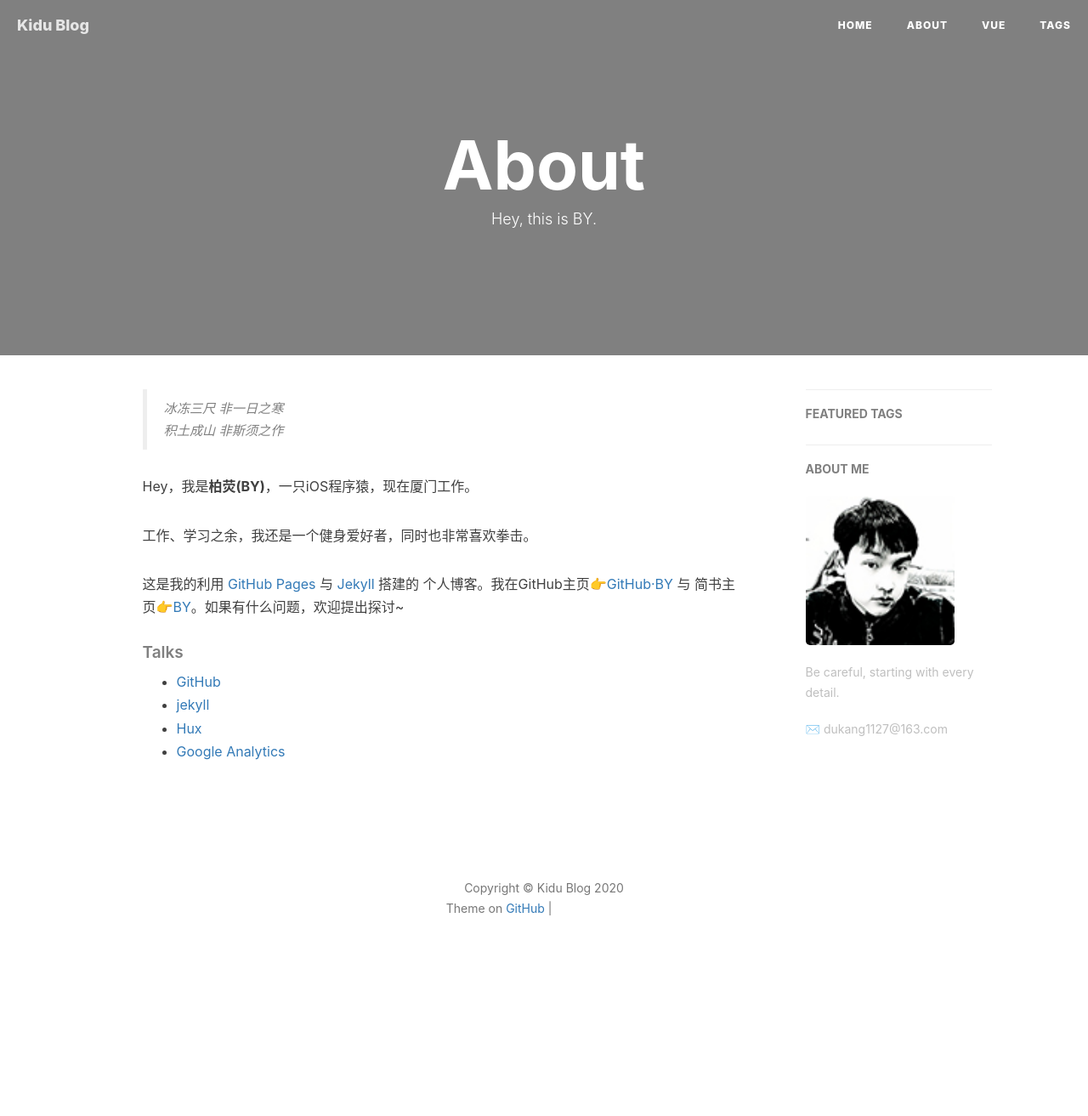
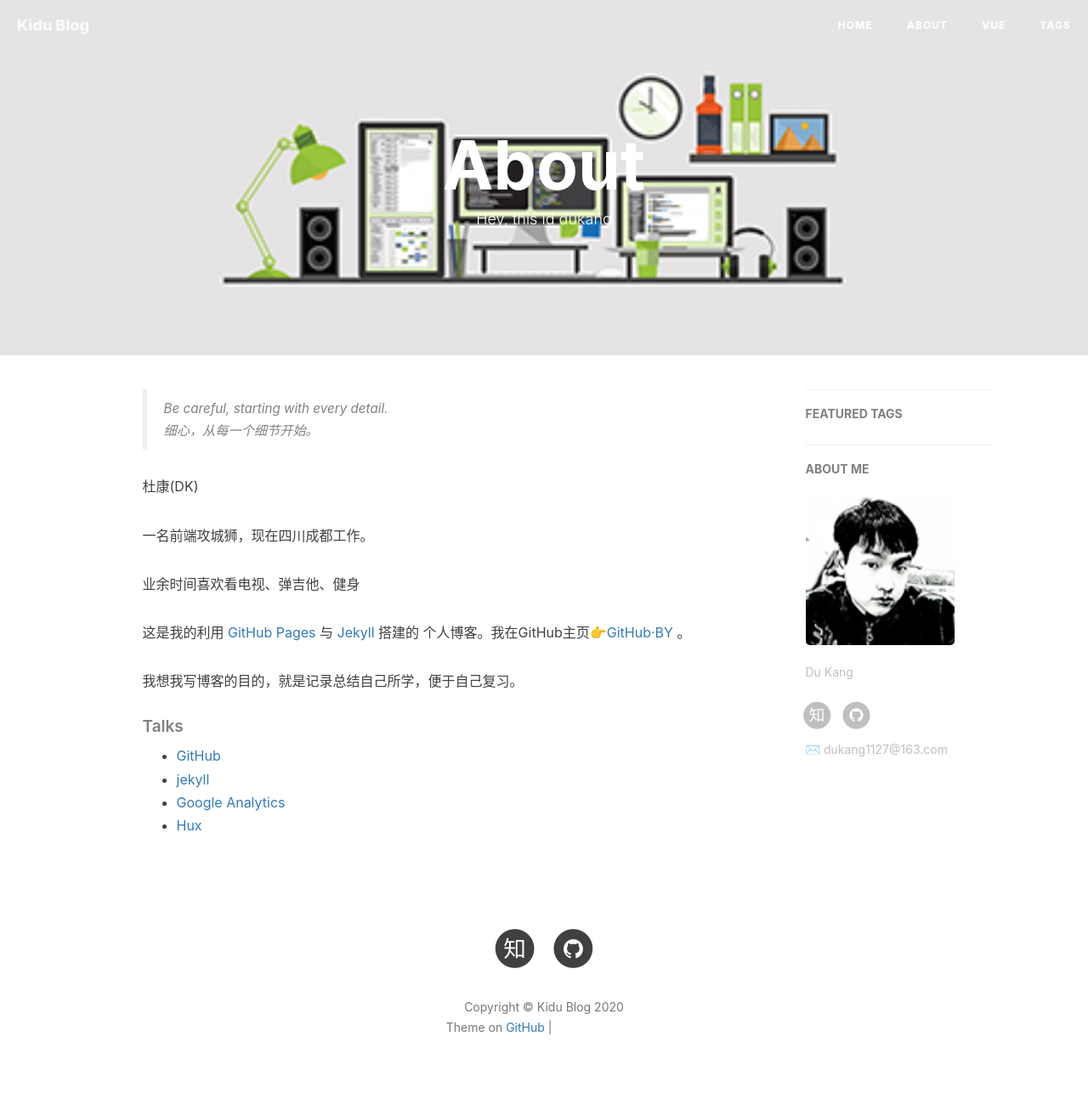
Before and after one commit to KAngJoin/KAngJoin.github.io, a Jekyll site: the page built from about.html, in a window 1280 px wide. Shown: the whole page at 85% size. Built offline with Jekyll 4.4.1, drawn with Linux system fonts in a browser that asks for light colours; nearby versions of some CDN libraries; comment, search, counter and statistics services are not loaded; before the commit the page ends 1173 px from its top, so only the background shows below that; grey boxes are pictures that could not be loaded.

Commit message:
about me

```diff
--- a/_config.yml
+++ b/_config.yml
@@ -11,17 +11,17 @@ github_repo: "https://github.com/kangjoin/kangjoin.github.io.git" # you code rep
 
 # Sidebar settings
 sidebar: true # whether or not using Sidebar.
-sidebar-about-description: "Be careful, starting with every detail." #细心，从每一个细节开始。
+sidebar-about-description: "Du Kang"
 sidebar-avatar: /img/about-by-dk.jpg # use absolute URL, seeing it's used in both `/` and `/about/`
 
 # SNS settings
 #RSS: false
 # weibo_username:     qiubaiying
-#zhihu_username:     qiubaiying
-#github_username:    qiubaiying
+zhihu_username:     KAng
+github_username:    KAngJoin
+# jianshu_username:   e71990ada2fd
+#twitter_username:   qiubaiying
 #facebook_username:  baiying.qiu.7
-#jianshu_username:   e71990ada2fd
-#twitter_username:   qiubaiying
 
 # Build settings
 # from 2016, 'pygments' is unsupported on GitHub Pages. Use 'rouge' for highlighting instead.
--- a/about.html
+++ b/about.html
@@ -1,7 +1,7 @@
 ---
 layout: page
 title: "About"
-description: "Hey, this is BY."
+description: "Hey, this id dukang"
 header-img: "img/post-bg-rwd.jpg"
 ---
 
@@ -15,24 +15,30 @@ header-img: "img/post-bg-rwd.jpg"
 <div class="zh post-container">
 
     <!--copied from markdown -->
-    <blockquote><p>冰冻三尺 非一日之寒<br>
-    积土成山 非斯须之作</p></blockquote>
+    <blockquote>
+        Be careful, starting with every detail.
+        </p>
+        <p>细心，从每一个细节开始。<br>
 
-    <p>Hey，我是<strong>柏荧(BY)</strong>，一只iOS程序猿，现在厦门工作。</p>
+    </blockquote>
 
-    <p>工作、学习之余，我还是一个健身爱好者，同时也非常喜欢拳击。</p>
+    <p>杜康(DK)</p>
+    <p>一名前端攻城狮，现在四川成都工作。</p>
 
-    <p>这是我的利用 <a href="https://pages.github.com/">GitHub Pages</a> 与 <a href="http://jekyll.com.cn/">Jekyll</a> 搭建的 个人博客。我在GitHub主页<a href="https://github.com/qiubaiying">👉GitHub·BY</a> 与 简书主页<a href="https://http://www.jianshu.com/u/e71990ada2fd">👉BY</a>。如果有什么问题，欢迎提出探讨~</p>
+    <p>业余时间喜欢看电视、弹吉他、健身</p>
 
-    <p></p>
+    <p>这是我的利用 <a href="https://pages.github.com/">GitHub Pages</a> 与 <a href="http://jekyll.com.cn/">Jekyll</a> 搭建的
+        个人博客。我在GitHub主页<a href="https://github.com/KAngJoin">👉GitHub·BY</a> 。</p>
+
+    <p>我想我写博客的目的，就是记录总结自己所学，便于自己复习。</p>
 
     <h5>Talks</h5>
 
     <ul>
         <li><a href="https://github.com">GitHub</a></li>
         <li><a href="http://jekyll.com.cn/">jekyll</a></li>
+        <li><a href="https://analytics.google.com/analytics">Google Analytics</a></li>
         <li><a href="http://huangxuan.me/">Hux</a></li>
-        <li><a href="https://analytics.google.com/analytics">Google Analytics</a></li>
     </ul>
 </div>
 
@@ -58,7 +64,7 @@ header-img: "img/post-bg-rwd.jpg"
 </div> -->
 
 <!-- Handle Language Change -->
-<script type="text/javascript">
+<!-- <script type="text/javascript">
     // get nodes
     var $zh = document.querySelector(".zh");
     var $en = document.querySelector(".en");
@@ -95,13 +101,13 @@ header-img: "img/post-bg-rwd.jpg"
 
     // init
     _render();
-</script>
+</script> -->
 
 
 <!-- Gitalk 评论 start  -->
-{% if site.gitalk.enable %}
+<!-- {% if site.gitalk.enable %} -->
 <!-- Gitalk link  -->
-<link rel="stylesheet" href="https://unpkg.com/gitalk/dist/gitalk.css">
+<!-- <link rel="stylesheet" href="https://unpkg.com/gitalk/dist/gitalk.css">
 <script src="https://unpkg.com/gitalk@latest/dist/gitalk.min.js"></script>
 
 <div id="gitalk-container"></div>
@@ -117,21 +123,22 @@ header-img: "img/post-bg-rwd.jpg"
     });
     gitalk.render('gitalk-container');
 </script>
-{% endif %}
+{% endif %} -->
 <!-- Gitalk end -->
 
- <!-- disqus 评论框 start  -->
-{% if site.disqus.enable %}
 
-<div class="comment">
+<!-- disqus 评论框 start  -->
+<!-- {% if site.disqus.enable %} -->
+
+<!-- <div class="comment">
     <div id="disqus_thread" class="disqus-thread">
     </div>
-</div>
+</div> -->
 <!-- disqus 评论框 end -->
 
 <!-- disqus 公共JS代码 start (一个网页只需插入一次) -->
-<script type="text/javascript">
-    /* * * CONFIGURATION VARIABLES * * */
+<!-- /* * * CONFIGURATION VARIABLES * * */ -->
+<!-- <script type="text/javascript">
     var disqus_shortname = "{{site.disqus.username}}";
     var disqus_identifier = "{{site.disqus.username}}/{{page.url}}";
     var disqus_url = "{{site.url}}{{page.url}}";
@@ -141,6 +148,6 @@ header-img: "img/post-bg-rwd.jpg"
         dsq.src = '//' + disqus_shortname + '.disqus.com/embed.js';
         (document.getElementsByTagName('head')[0] || document.getElementsByTagName('body')[0]).appendChild(dsq);
     })();
-</script>
+</script> -->
 <!-- disqus 公共JS代码 end -->
-{% endif %}
+<!-- {% endif %} -->
```
Also changed, not shown: README.md, img/post-bg-rwd.jpg (renamed from img/post-bg-desk.jpg).
